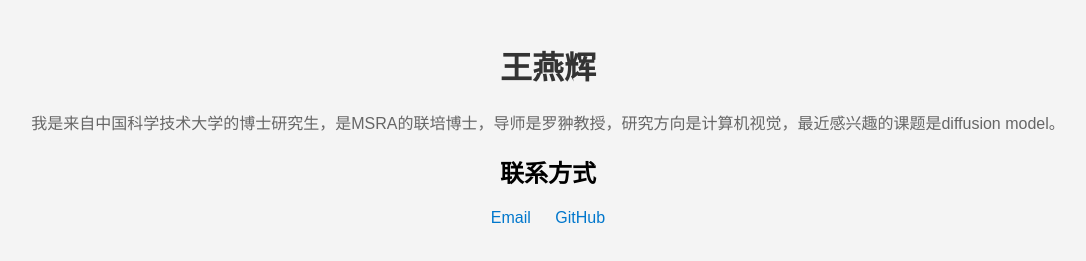
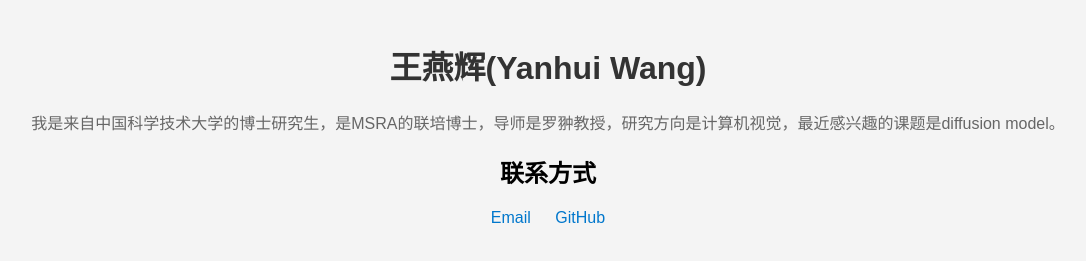
Before and after one commit to wangyanhui666/wangyanhui666.github.io, a plain HTML site: page index.html in a window 1280 px wide. Shown: the part 245-506 px from the top of the page, without its empty margins (92-1178 px from the left). Drawn offline with Linux system fonts and the light colour scheme.

Commit message:
Update index.html

```diff
--- a/index.html
+++ b/index.html
@@ -42,7 +42,7 @@
 
 <body>
     <img src="1.jpg" alt="Profile Picture" class="profile-pic">
-    <h1>王燕辉</h1>
+    <h1>王燕辉(Yanhui Wang)</h1>
     <p>我是来自中国科学技术大学的博士研究生，是MSRA的联培博士，导师是罗翀教授，研究方向是计算机视觉，最近感兴趣的课题是diffusion model。</p>
 
     <h2>联系方式</h2>
```
